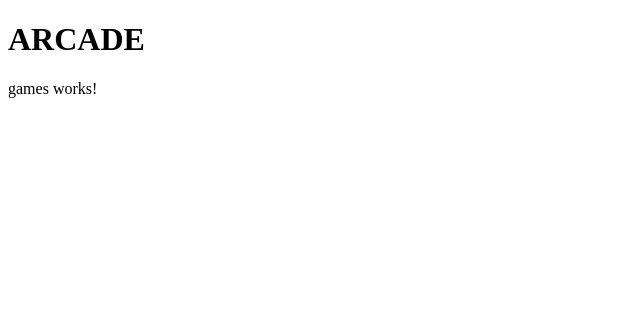
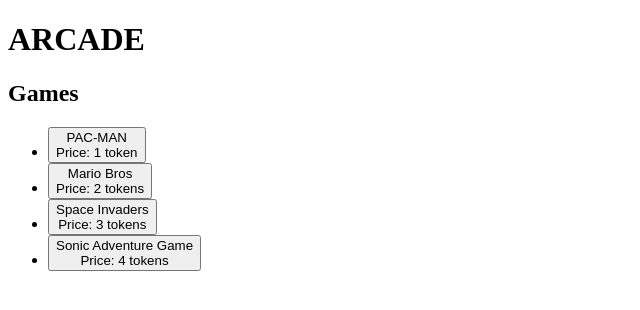
Before and after one commit to sky3947/arcade-token-tracking-system, an Angular app: page / in a window 1280 px wide. Shown: the top 310 px of the page, without its empty margins (0-640 px from the left). Built offline with nearby package versions, Linux system fonts and the light colour scheme.

Commit message:
Display games and prices

```diff
--- /dev/null
+++ b/src/app/games.service.ts
@@ -0,0 +1,18 @@
+import { Injectable } from '@angular/core';
+
+import { Observable, of } from 'rxjs';
+
+import { Game } from 'src/game';
+import { GAMES } from 'src/mocks/mock-games';
+
+@Injectable({
+  providedIn: 'root'
+})
+export class GamesService {
+
+  constructor() { }
+
+  getGames(): Observable<Game[]> {
+    return of(GAMES);
+  }
+}
--- a/src/app/games/games.component.html
+++ b/src/app/games/games.component.html
@@ -1 +1,9 @@
-<p>games works!</p>
+<h2>Games</h2>
+<ul>
+  <li *ngFor="let game of games">
+    <button type="button">
+      <div>{{game.name}}</div>
+      <div>Price: {{game.cost}} {{game.cost !== 1 ? "tokens" : "token"}}</div>
+    </button>
+  </li>
+</ul>
--- a/src/app/games/games.component.ts
+++ b/src/app/games/games.component.ts
@@ -1,5 +1,6 @@
 import { Component, OnInit } from '@angular/core';
 import { Game } from 'src/game';
+import { GamesService } from '../games.service';
 
 @Component({
   selector: 'app-games',
@@ -9,9 +10,14 @@
 export class GamesComponent implements OnInit {
   games: Game[] = [];
 
-  constructor() { }
+  constructor(private gamesService: GamesService) { }
 
   ngOnInit(): void {
+    this.getGames();
   }
 
+  getGames(): void {
+    this.gamesService.getGames()
+      .subscribe(games => this.games = games);
+  }
 }
```
Also changed, not shown: 1 other file (tests, documents, lock files or other folders).
